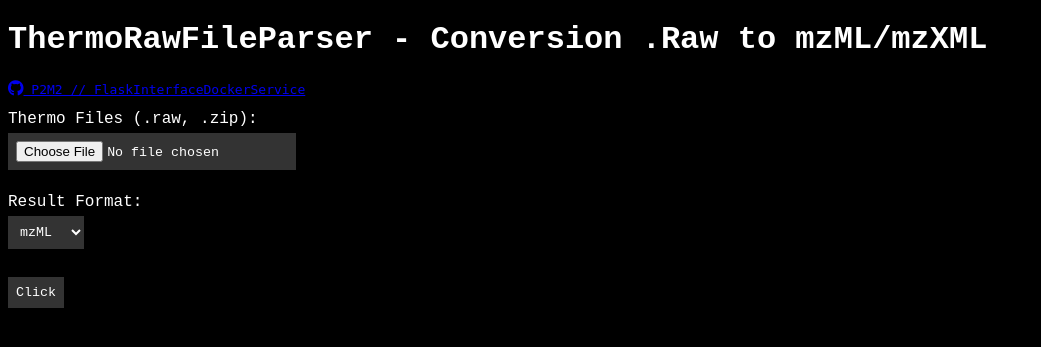
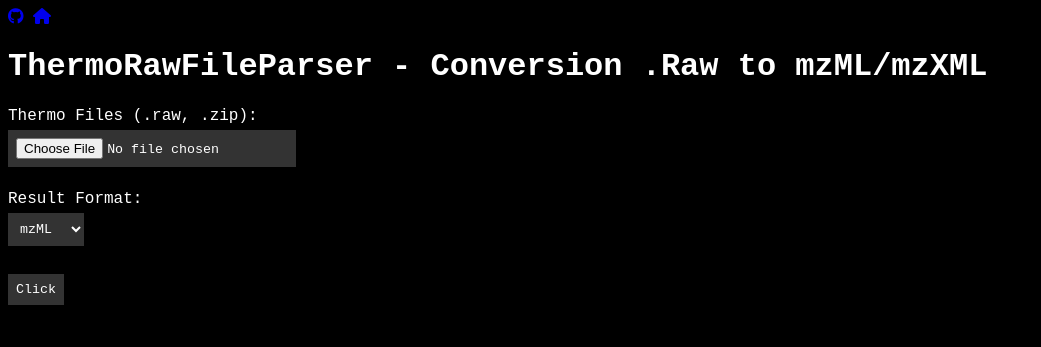
Before and after one commit to p2m2/service-flask-thermorawfileparser-openms, a Flask app: page / in a window 1280 px wide. Shown: the top 347 px of the page, without its empty margins (0-1041 px from the left). Run offline with Flask 3, Linux system fonts and the light colour scheme.

Commit message:
v20240409

```diff
--- a/templates/thermorawfileparser.html
+++ b/templates/thermorawfileparser.html
@@ -46,7 +46,9 @@
                req.send();
                var result = document.getElementById('result');
 
-               //document.getElementById('btn-post').remove();
+               document.getElementById('file').disabled = true;
+               document.getElementById('format').disabled = true;
+               document.getElementById('btn-post').disabled = true;
 
                req.onload = function(){
 
@@ -97,8 +99,11 @@
       </script>
 </head>
 <body>
+
+    <a href="https://github.com/p2m2/FlaskInterfaceDockerService" target="_blank" rel="noopener noreferrer"><i class="fa-brands fa-github"></i></a>
+    <a class="btn" href="{{url_for('index')}}"><i class="fa-solid fa-house"></i></a>
+
     <h1>ThermoRawFileParser - Conversion .Raw to mzML/mzXML</h1>
-    <pre><a href="https://github.com/p2m2/FlaskInterfaceDockerService" target="_blank" rel="noopener noreferrer"><i class="fa-brands fa-github"></i> P2M2 // FlaskInterfaceDockerService</a></pre>
     <form id="myForm" action="/thermorawfileparser/process" method="post" enctype="multipart/form-data" >
         <label for="file">Thermo Files (.raw, .zip):</label><br>
         <input type="file" id="file" name="file"><br><br>
@@ -111,9 +116,12 @@
         <!-- <button type="submit">Send</button>-->
         <button type="submit" id="btn-post" onclick="do_process();return false;">Click</button>
         <pre id="result"></pre>
+
         <div id="down_file_results">
-            <a class="btn btn-success" href="{{url_for('download_results')}}">Download</a>
+            <a class="btn" href="{{url_for('download_results')}}"><i class="fa-solid fa-download"></i></a>
+            <a class="btn" href="{{url_for('index')}}"><i class="fa-solid fa-house"></i></a>
         </div>
+
     </form>
 
     <footer>
```
Also changed, not shown: Readme.md, 2 other files.
